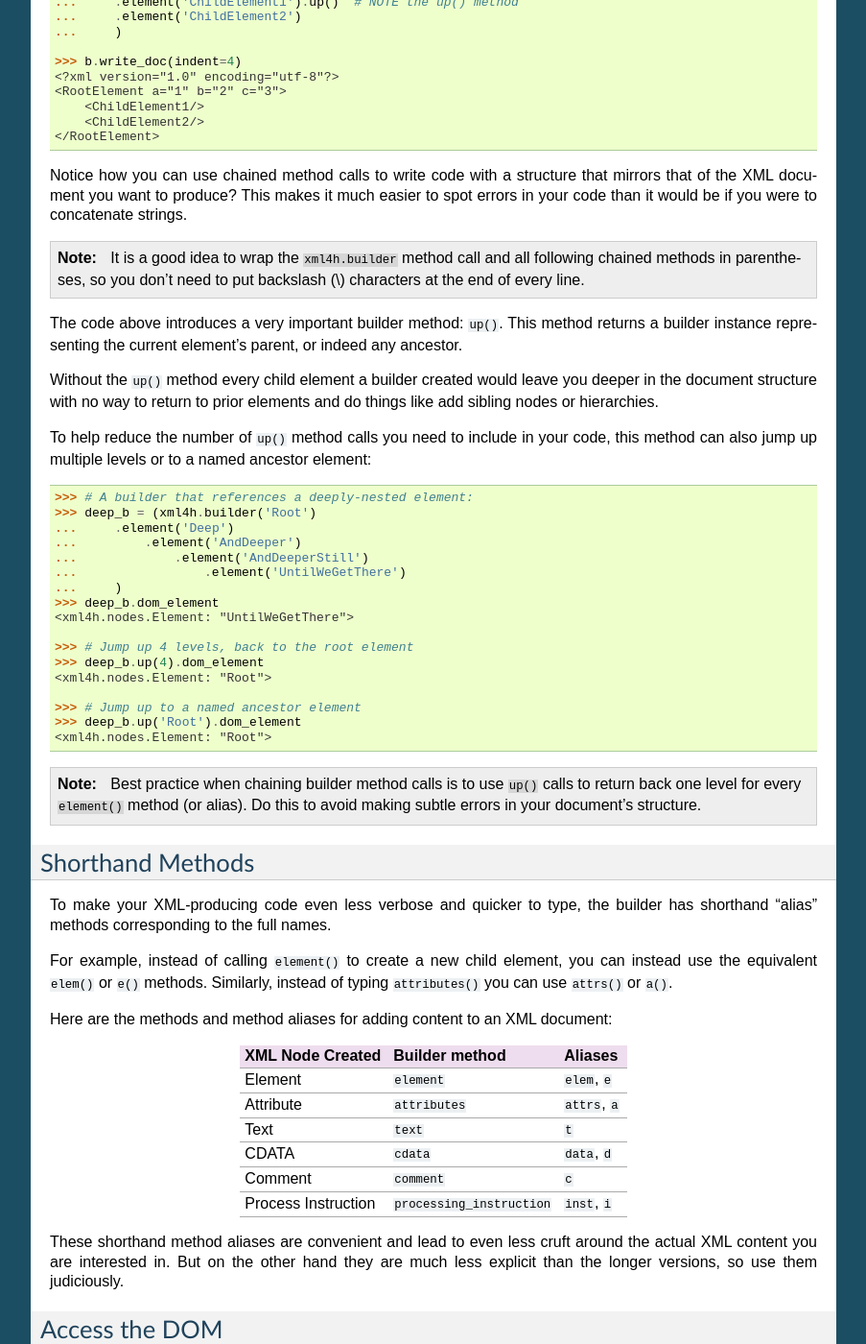
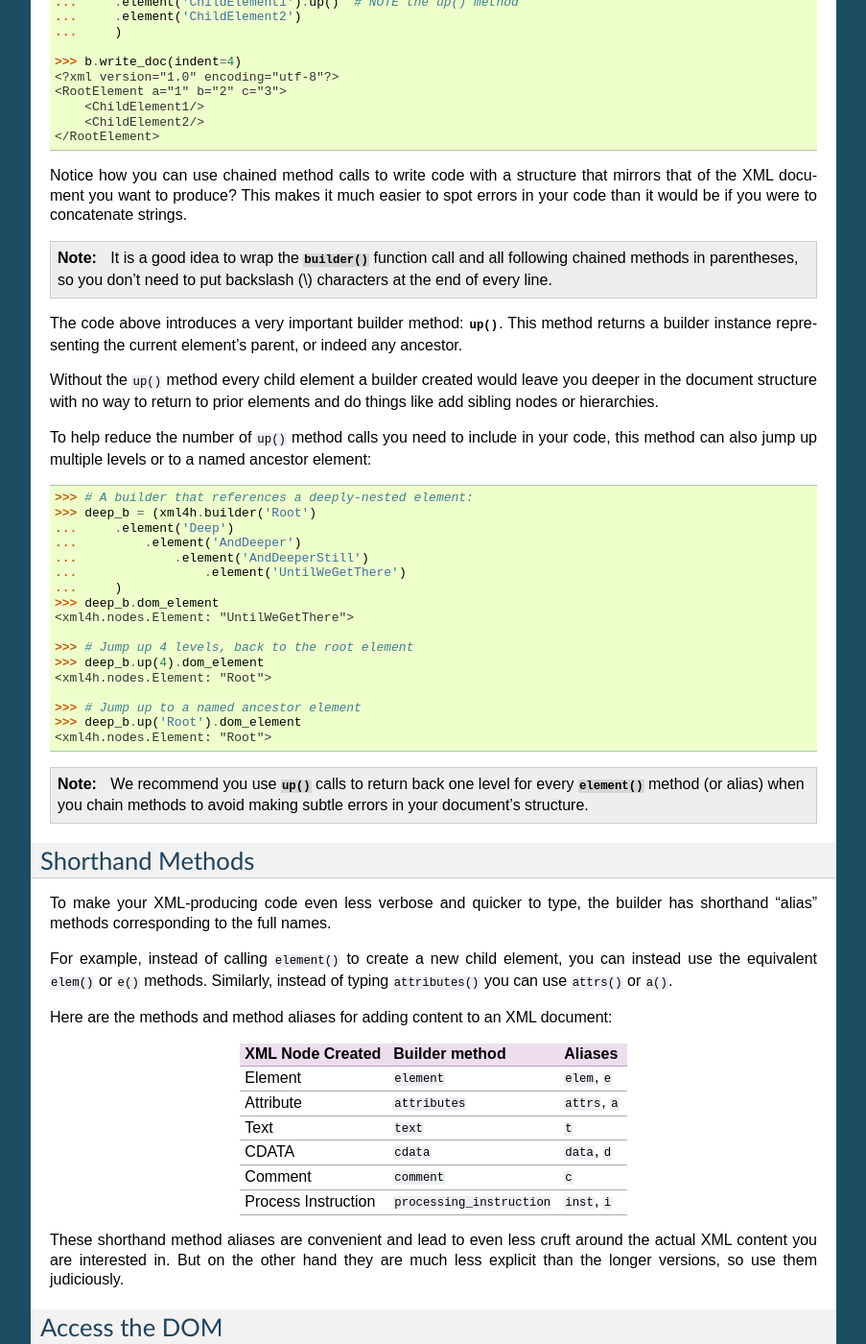
Before and after one commit to jmurty/xml4h, a Sphinx documentation site: the page built from docs/builder.rst, in a window 1280 px wide and 1400 px high, scrolled down 1972 px. Shown: the whole window at 96% size, without its empty margins (198-1101 px from the left). Built offline with Sphinx 7.4.7, drawn with Linux system fonts in a browser that asks for light colours; some of the changed text lies outside the part shown.

Commit message:
Finished builder documentation, more or less

```diff
--- a/docs/builder.rst
+++ b/docs/builder.rst
@@ -60,12 +60,12 @@
 ---------------
 
 You typically create a new XML document and builder by calling the
-``xml4h.builder`` method with the name of the root element::
+:func:`xml4h.builder` function with the name of the root element::
 
     >>> root_b = xml4h.builder('RootElement')
 
-The method returns an ``xml4h.Builder`` object that represents the
-*RootElement* and allows you to manipulate this element's attributes
+The function returns an :class:`xml4h.builder.Builder` object that represents
+the *RootElement* and allows you to manipulate this element's attributes
 or to add child elements.
 
 Once you have the first builder instance, every action you perform on a
@@ -138,13 +138,13 @@
 
 .. note::
 
-   It is a good idea to wrap the ``xml4h.builder`` method call and all
+   It is a good idea to wrap the :func:`~xml4h.builder` function call and all
    following chained methods in parentheses, so you don't need to put
    backslash (\\) characters at the end of every line.
 
-The code above introduces a very important builder method: ``up()``. This
-method returns a builder instance representing the current element's parent,
-or indeed any ancestor.
+The code above introduces a very important builder method:
+:meth:`~xml4h.builder.Builder.up`. This method returns a builder instance
+representing the current element's parent, or indeed any ancestor.
 
 Without the ``up()`` method every child element a builder created would leave
 you deeper in the document structure with no way to return to prior elements
@@ -173,9 +173,10 @@
     <xml4h.nodes.Element: "Root">
 
 .. note::
-   Best practice when chaining builder method calls is to use ``up()`` calls
-   to return back one level for every ``element()`` method (or alias).
-   Do this to avoid making subtle errors in your document's structure.
+   We recommend you use :meth:`~xml4h.builder.Builder.up` calls to return
+   back one level for every :meth:`~xml4h.builder.Builder.element` method
+   (or alias) when you chain methods to avoid making subtle errors in
+   your document's structure.
 
 
 Shorthand Methods
@@ -211,27 +212,30 @@
 --------------
 
 The XML builder is merely a layer of convenience methods that sits on the
-``xml4h.nodes`` DOM API. This means you can quickly access the underlying
+:mod:`xml4h.nodes` DOM API. This means you can quickly access the underlying
 nodes from a builder if you need to inspect them or manipulate them in a
 way the builder doesn't allow.
 
-The ``dom_element`` attribute returns a builder's underlying ``Element``, and
-the ``root`` attribute returns the document's root element.
+The :attr:`~xml4h.builder.Builder.dom_element` attribute returns a builder's
+underlying :class:`~xml4h.nodes.Element`, and the
+:attr:`~xml4h.builder.Builder.root` attribute returns the document's
+root element.
 
-The ``document`` attribute returns a builder's underlying ``Document``.
+The :attr:`~xml4h.builder.Builder.document` attribute returns a builder's
+underlying :class:`~xml4h.nodes.Document`.
 
-The ``xml4h.nodes`` api is described in :ref:`api-nodes`.
+The :mod:`xml4h.nodes` api is described in :ref:`api-nodes`.
 
 
 Building on an Existing DOM
 ---------------------------
 
 When you are building an XML document from scratch you will generally use the
-the ``xml4h.builder`` method described in `Getting Started`_. However, what
-if you want ot add content to a parsed XML document DOM you have already?
+the :func:`~xml4h.builder` function described in `Getting Started`_. However,
+what if you want ot add content to a parsed XML document DOM you have already?
 
-To wrap an ``xml4h.nodes.Element`` DOM node with a builder you simply provide
-the element node to the same ``xml4h.builder`` method used previously and
+To wrap an :class:`~xml4h.nodes.Element` DOM node with a builder you simply
+provide the element node to the same ``builder()`` method used previously and
 it will do the right thing.
 
 Here is an example of parsing an existing XML document, locating an element
```
Also changed, not shown: other parts of docs/builder.rst (+1 -1 lines), 2 other files.
